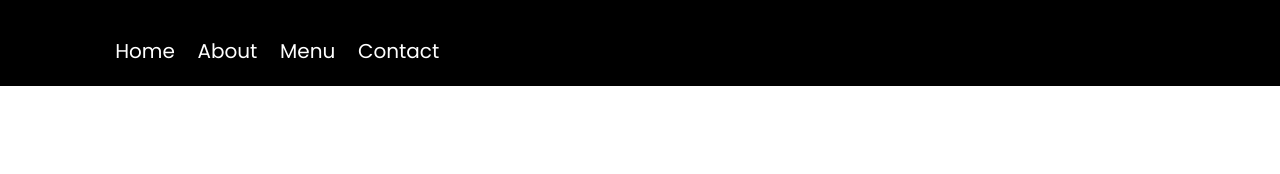
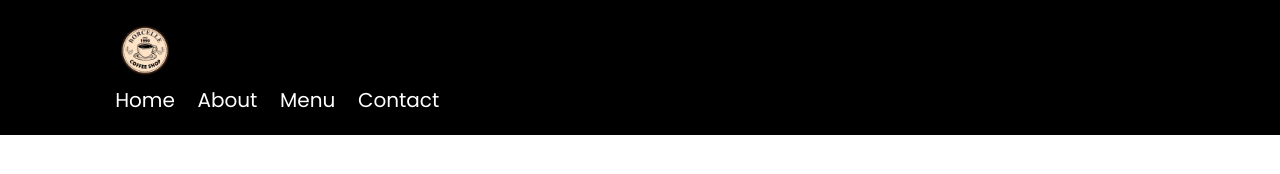
Before and after one commit to Matheus-hora48/Daily-UI, a plain HTML site: page Day #003/index.html in a window 1280 px wide. Drawn offline with Linux system fonts and the light colour scheme.

Commit message:
feat: adicionando imgs

```diff
--- a/Day #003/index.html
+++ b/Day #003/index.html
@@ -13,7 +13,7 @@
   <body>
     <header class="header">
       <a href="#" class="logo">
-        <img src="" alt="" />
+        <img src="imgs/logo.png" alt="" />
       </a>
 
       <nav class="navbar">
```
Also changed, not shown: Day #003/imgs/coffe.png (added), Day #003/imgs/logo.png (added).
